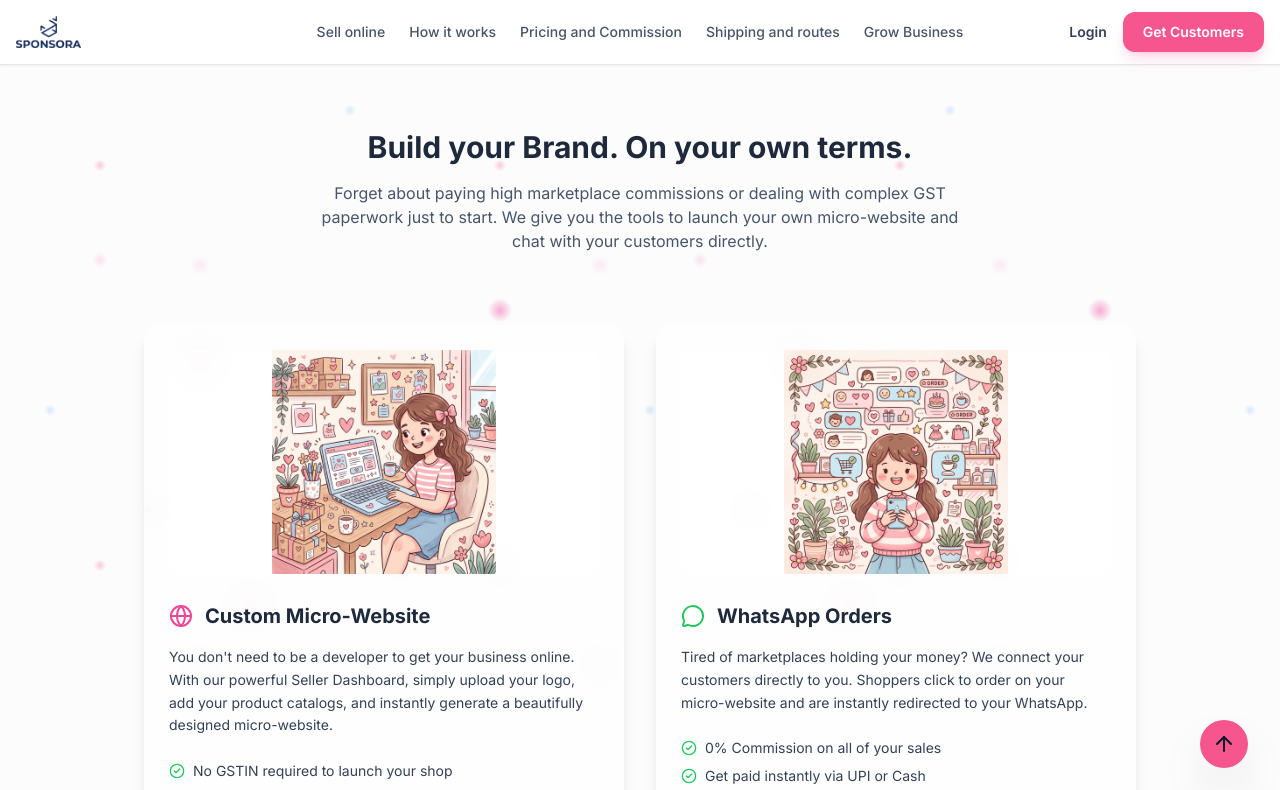
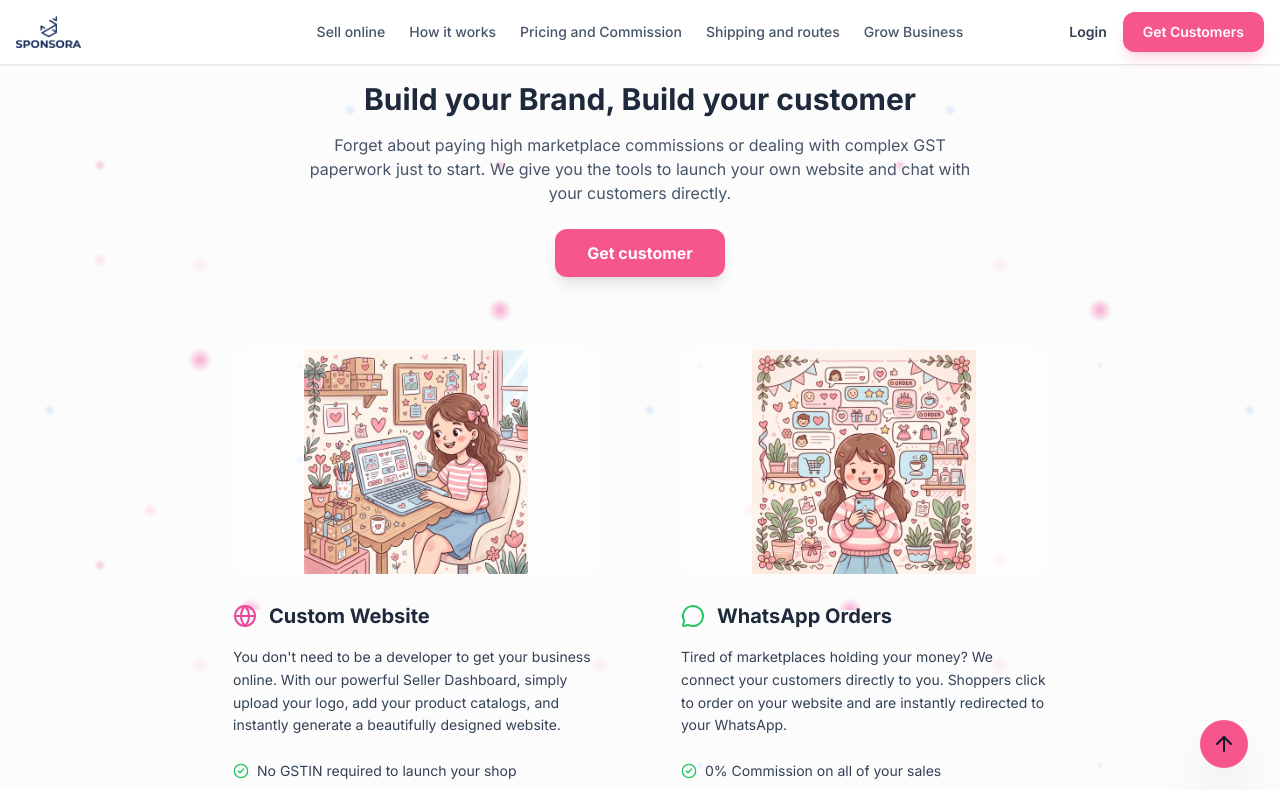
Before and after one commit to Db8067/Sponsora, a Next.js app in the folder main-app/: page /sell-online in a window 1280 px wide. Shown: the top 790 px of the page. Built offline with nearby package versions, Linux system fonts and the light colour scheme.

Commit message:
Fix laptop view responsiveness, update heading and add Get customer CTA

```diff
--- a/main-app/app/sell-online/page.tsx
+++ b/main-app/app/sell-online/page.tsx
@@ -11,33 +11,38 @@ export default function SellOnlinePage() {
       <SellerNavbar />
 
       {/* Hero Section */}
-      <section className="py-12 px-4 text-center max-w-4xl mx-auto mt-4">
+      <section className="pt-4 pb-6 px-4 text-center max-w-4xl mx-auto">
         <h1 className="text-2xl md:text-3xl font-bold text-slate-800 dark:text-white mb-4">
-          Build your Brand. On your own terms.
+          Build your Brand, Build your customer
         </h1>
         <p className="text-sm md:text-base text-slate-600 dark:text-slate-300 max-w-2xl mx-auto leading-relaxed">
-          Forget about paying high marketplace commissions or dealing with complex GST paperwork just to start. We give you the tools to launch your own micro-website and chat with your customers directly.
+          Forget about paying high marketplace commissions or dealing with complex GST paperwork just to start. We give you the tools to launch your own website and chat with your customers directly.
         </p>
+        <div className="mt-6">
+          <Link href="/seller/register" className="inline-block bg-primary hover:bg-primary-dark text-white px-8 py-3 rounded-xl font-bold text-base shadow-lg hover:scale-105 transition-all">
+            Get customer
+          </Link>
+        </div>
       </section>
 
       {/* Mixed Content Section */}
-      <section className="py-6 px-4 max-w-5xl mx-auto w-full">
+      <section className="py-6 px-4 max-w-4xl mx-auto w-full">
         {/* Grid layout with fixed sizes for readability */}
         <div className="grid grid-cols-1 md:grid-cols-2 gap-8 items-start">
 
           {/* Card 1 */}
-          <div className="flex flex-col gap-4 bg-white/60 dark:bg-slate-800/60 p-6 rounded-2xl backdrop-blur-md border border-white/40 dark:border-white/10 shadow-lg">
+          <div className="flex flex-col gap-4 bg-white/60 md:bg-transparent dark:bg-slate-800/60 md:dark:bg-transparent p-6 rounded-2xl backdrop-blur-md md:backdrop-blur-none border border-white/40 md:border-transparent dark:border-white/10 md:dark:border-transparent shadow-lg md:shadow-none">
             <img
               src="/images/sell_online_1.png"
               className="w-full h-auto rounded-xl object-contain max-h-56 bg-white/50 dark:bg-slate-900/50"
-              alt="Micro-website"
+              alt="Website"
             />
             <div className="flex items-center gap-3 mt-3">
               <Globe className="w-6 h-6 text-pink-500" />
-              <h2 className="text-lg md:text-xl font-bold text-slate-800 dark:text-white">Custom Micro-Website</h2>
+              <h2 className="text-lg md:text-xl font-bold text-slate-800 dark:text-white">Custom Website</h2>
             </div>
             <p className="text-sm text-slate-700 dark:text-slate-300 leading-relaxed">
-              You don't need to be a developer to get your business online. With our powerful Seller Dashboard, simply upload your logo, add your product catalogs, and instantly generate a beautifully designed micro-website.
+              You don't need to be a developer to get your business online. With our powerful Seller Dashboard, simply upload your logo, add your product catalogs, and instantly generate a beautifully designed website.
             </p>
             <ul className="text-sm space-y-2 mt-2">
               <li className="flex items-center gap-2 text-slate-700 dark:text-slate-300">
@@ -56,7 +61,7 @@ export default function SellOnlinePage() {
           </div>
 
           {/* Card 2 */}
-          <div className="flex flex-col gap-4 bg-white/60 dark:bg-slate-800/60 p-6 rounded-2xl backdrop-blur-md border border-white/40 dark:border-white/10 shadow-lg">
+          <div className="flex flex-col gap-4 bg-white/60 md:bg-transparent dark:bg-slate-800/60 md:dark:bg-transparent p-6 rounded-2xl backdrop-blur-md md:backdrop-blur-none border border-white/40 md:border-transparent dark:border-white/10 md:dark:border-transparent shadow-lg md:shadow-none">
             <img
               src="/images/sell_online_2.png"
               className="w-full h-auto rounded-xl object-contain max-h-56 bg-white/50 dark:bg-slate-900/50"
@@ -67,7 +72,7 @@ export default function SellOnlinePage() {
               <h2 className="text-lg md:text-xl font-bold text-slate-800 dark:text-white">WhatsApp Orders</h2>
             </div>
             <p className="text-sm text-slate-700 dark:text-slate-300 leading-relaxed">
-              Tired of marketplaces holding your money? We connect your customers directly to you. Shoppers click to order on your micro-website and are instantly redirected to your WhatsApp.
+              Tired of marketplaces holding your money? We connect your customers directly to you. Shoppers click to order on your website and are instantly redirected to your WhatsApp.
             </p>
             <ul className="text-sm space-y-2 mt-2">
               <li className="flex items-center gap-2 text-slate-700 dark:text-slate-300">
@@ -88,7 +93,7 @@ export default function SellOnlinePage() {
         </div>
 
         {/* Steps / Process */}
-        <div className="mt-12 mb-16 bg-white/60 dark:bg-slate-800/60 p-8 rounded-2xl backdrop-blur-md border border-white/40 dark:border-white/10 shadow-lg">
+        <div className="mt-12 mb-16 bg-white/60 md:bg-transparent dark:bg-slate-800/60 md:dark:bg-transparent p-8 rounded-2xl backdrop-blur-md md:backdrop-blur-none border border-white/40 md:border-transparent dark:border-white/10 md:dark:border-transparent shadow-lg md:shadow-none">
           <h2 className="text-xl font-bold text-slate-800 dark:text-white mb-8 text-center">How to get started</h2>
 
           <div className="grid grid-cols-1 sm:grid-cols-3 gap-8 text-center">
@@ -111,7 +116,7 @@ export default function SellOnlinePage() {
 
           <div className="mt-10 text-center">
               <Link href="/seller/register" className="inline-block bg-slate-900 dark:bg-white text-white dark:text-slate-900 px-8 py-3 rounded-xl font-medium text-sm shadow-md hover:opacity-90 transition-opacity">
-                Create Your Micro-Website
+                Create Your Website
               </Link>
           </div>
         </div>
```
